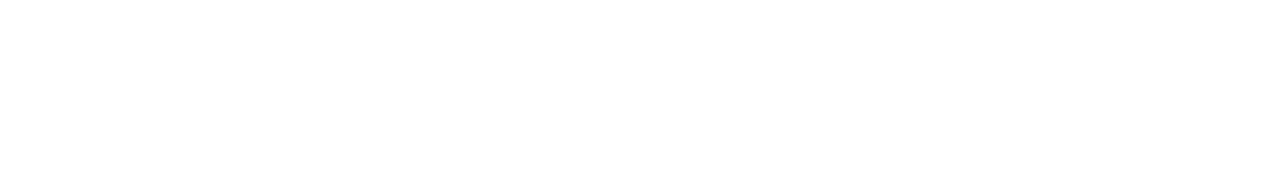
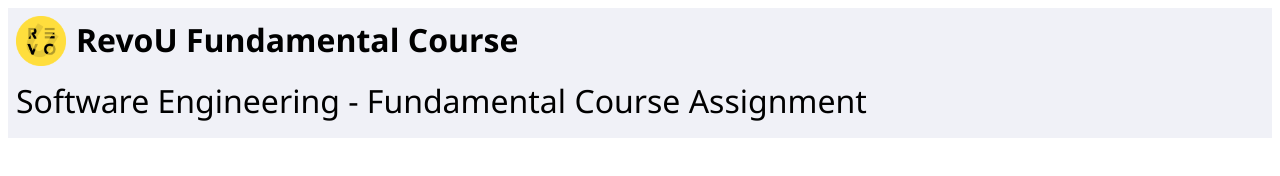
Before and after one commit to revou-fundamental-course/4-mar-24-gedeendra, a plain HTML site: page index.html in a window 1280 px wide. Drawn offline with Linux system fonts and the light colour scheme; files whose address does not match are found by name.

Commit message:
adding header

```diff
--- a/css/style.css
+++ b/css/style.css
@@ -0,0 +1,31 @@
+body {
+    font-family: 'Segoe UI', Tahoma, Geneva, Verdana, sans-serif;
+}
+
+header {
+    background-color: rgb(240, 241, 247);
+}
+
+.container-header-satu {
+    display: flex;
+    padding: 4px;
+}
+
+.header-logo {
+    padding: 4px;
+}
+
+.header-program {
+    font-size: 32px;
+    font-weight: bold;
+    padding: 4px;
+    margin: 2px;
+}
+
+.container-header-dua {
+    display: flex;
+    font-size: 32px;
+    font-weight: lighter;
+    padding-left: 8px;
+    padding-bottom: 16px;
+}
--- a/index.html
+++ b/index.html
@@ -9,6 +9,20 @@
     <script src=".js/script.js"></script>
 </head>
 <body>
-
+    <header>
+        <div class="container-header-satu">
+            <div class="header-logo">
+                <img src="assets/revou-logo.png" width="50px" height="50px">
+            </div>
+            <div class="header-program">
+                RevoU Fundamental Course
+            </div>
+        </div>
+        <div class="container-header-dua">
+            <div class="header-sub">
+                Software Engineering - Fundamental Course Assignment
+            </div>
+        </div>
+    </header>
 </body>
 </html>
```
Also changed, not shown: assets/appstore.png (added), assets/playstore.png (added), assets/revou-logo.png (added).
